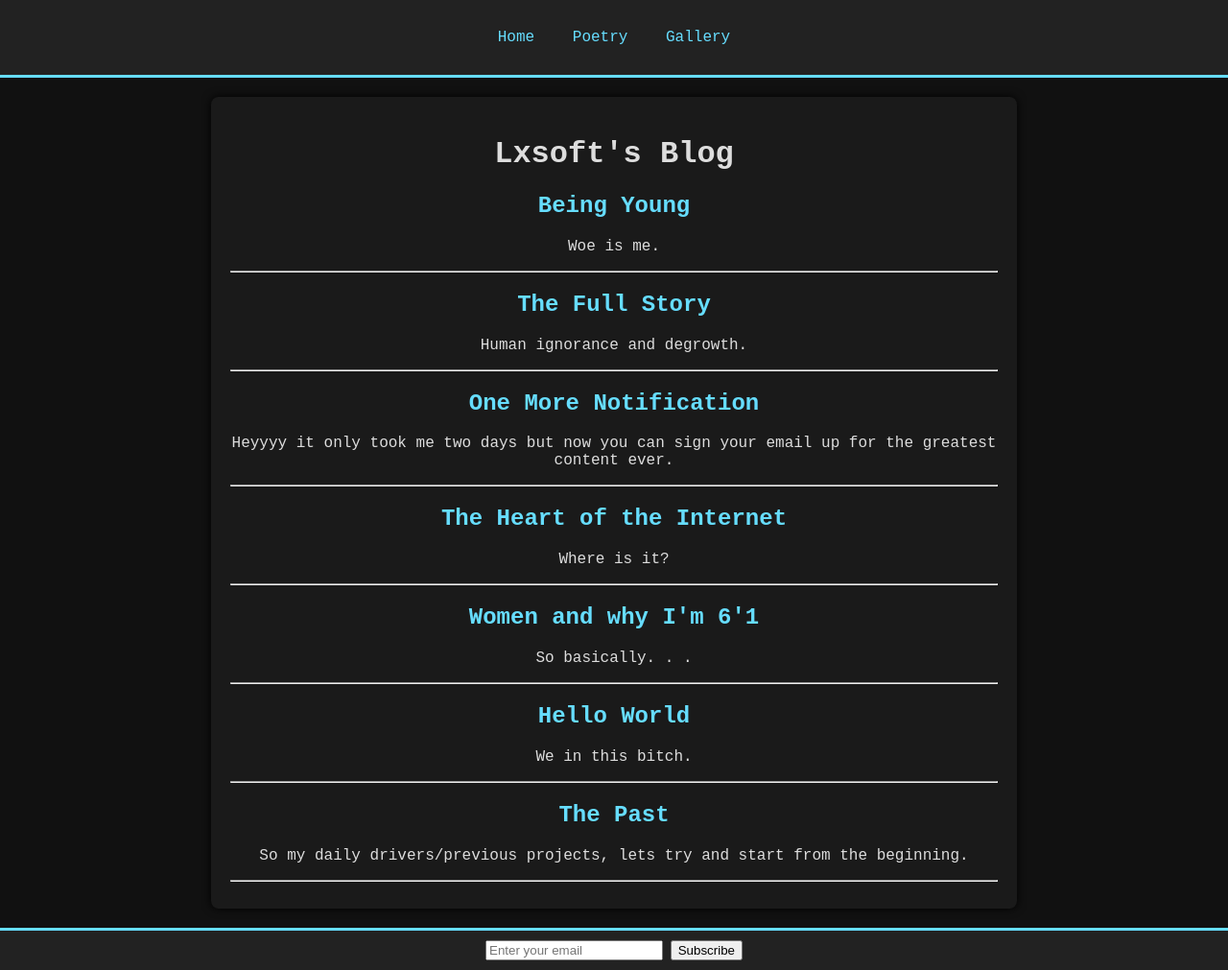
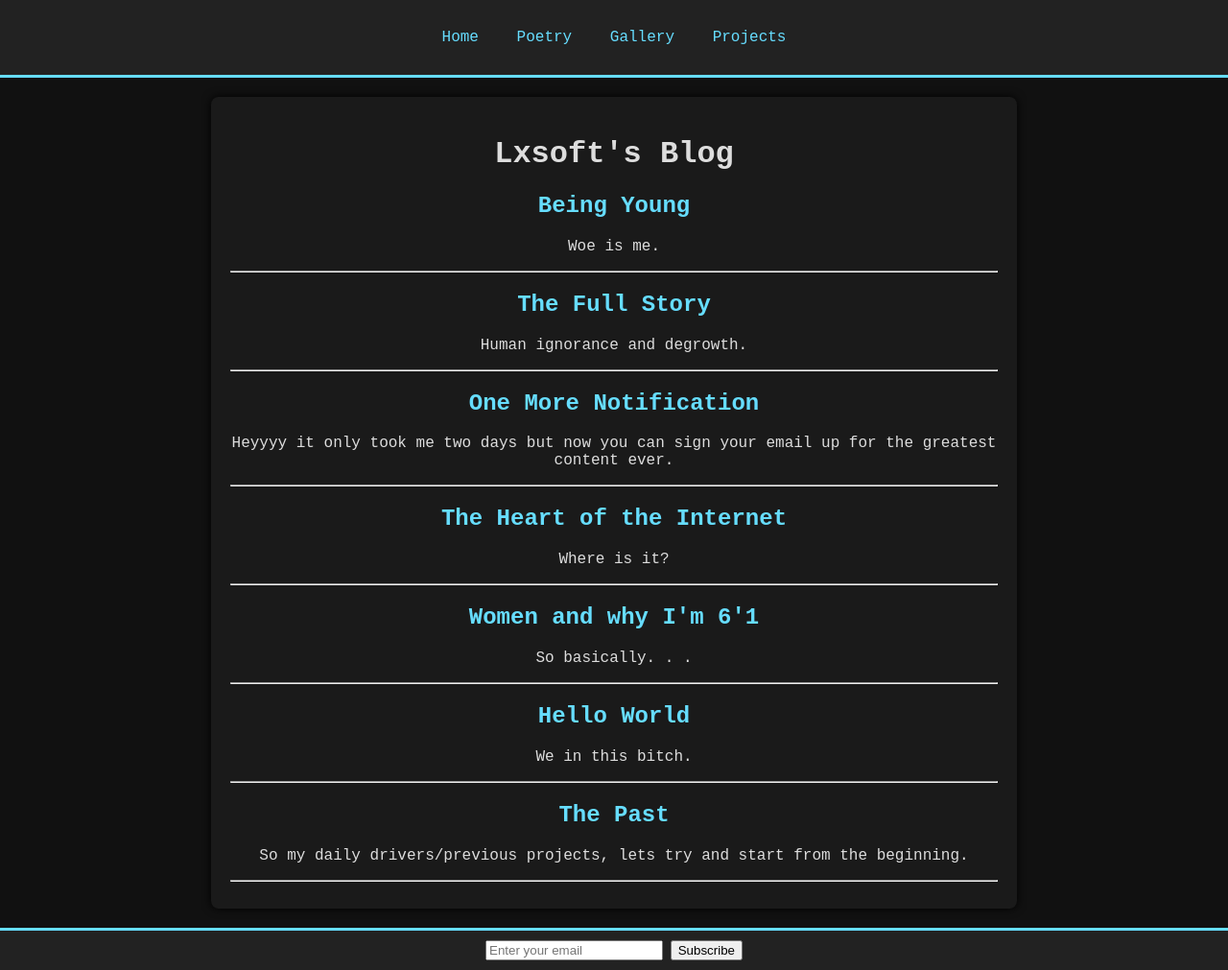
Before and after one commit to Lxsoftroxs/Lxsoftroxs.github.io, a Jekyll site: the page built from index.html, in a window 1280 px wide. Shown: the whole page at 96% size. Built offline with Jekyll 4.4.1, drawn with Linux system fonts in a browser that asks for light colours.

Commit message:
Update header.html

```diff
--- a/_includes/header.html
+++ b/_includes/header.html
@@ -6,6 +6,7 @@
         <li><a href="{{ '/' | relative_url }}">Home</a></li>
         <li><a href="{{ '/poetry/' | relative_url }}">Poetry</a></li>
         <li><a href="{{ '/gallery/' | relative_url }}">Gallery</a></li>
+        <li><a href="{{ '/projects/' | relative_url }}">Projects</a></li>
       </ul>
     </nav>
   </div>
```
